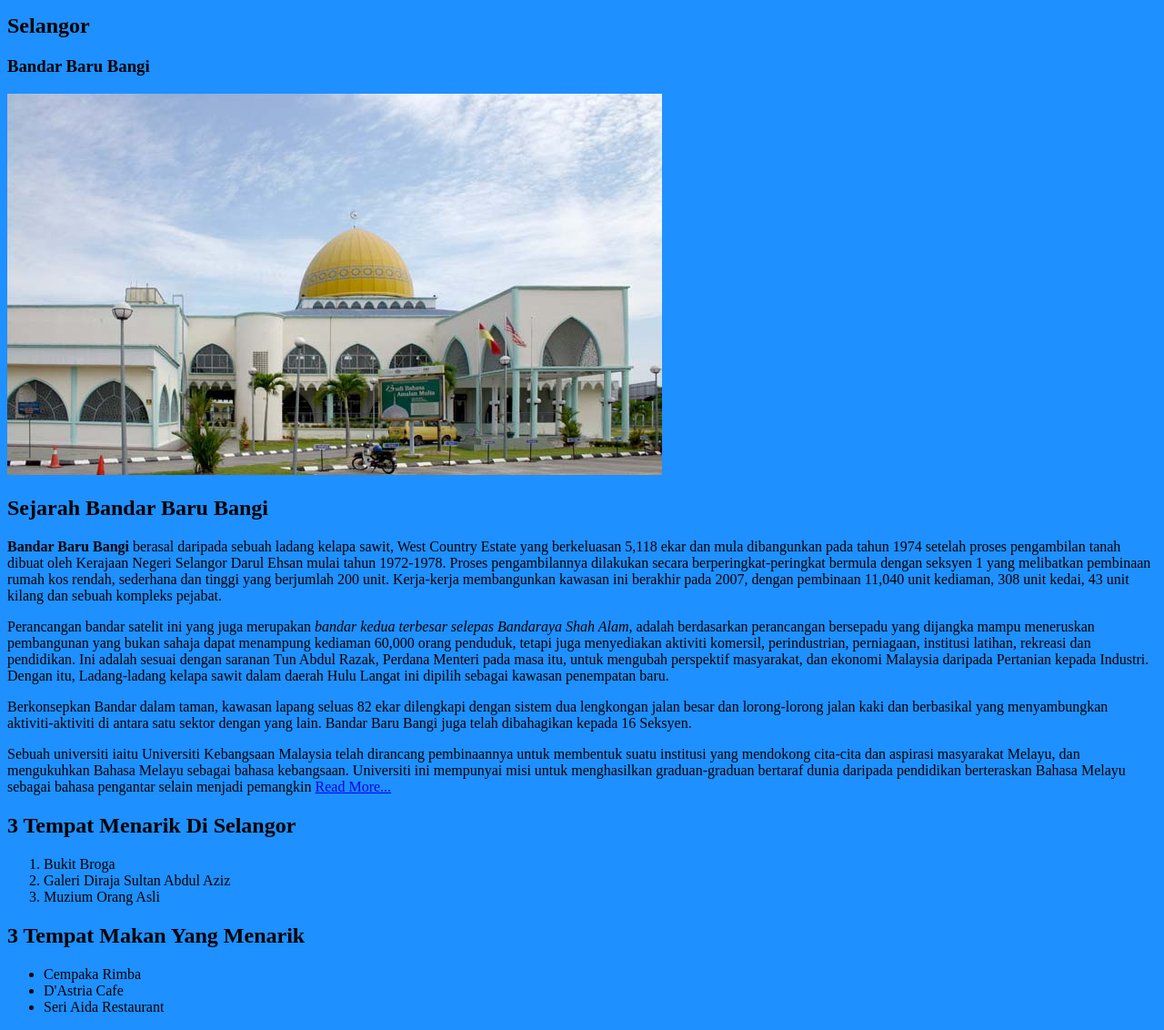
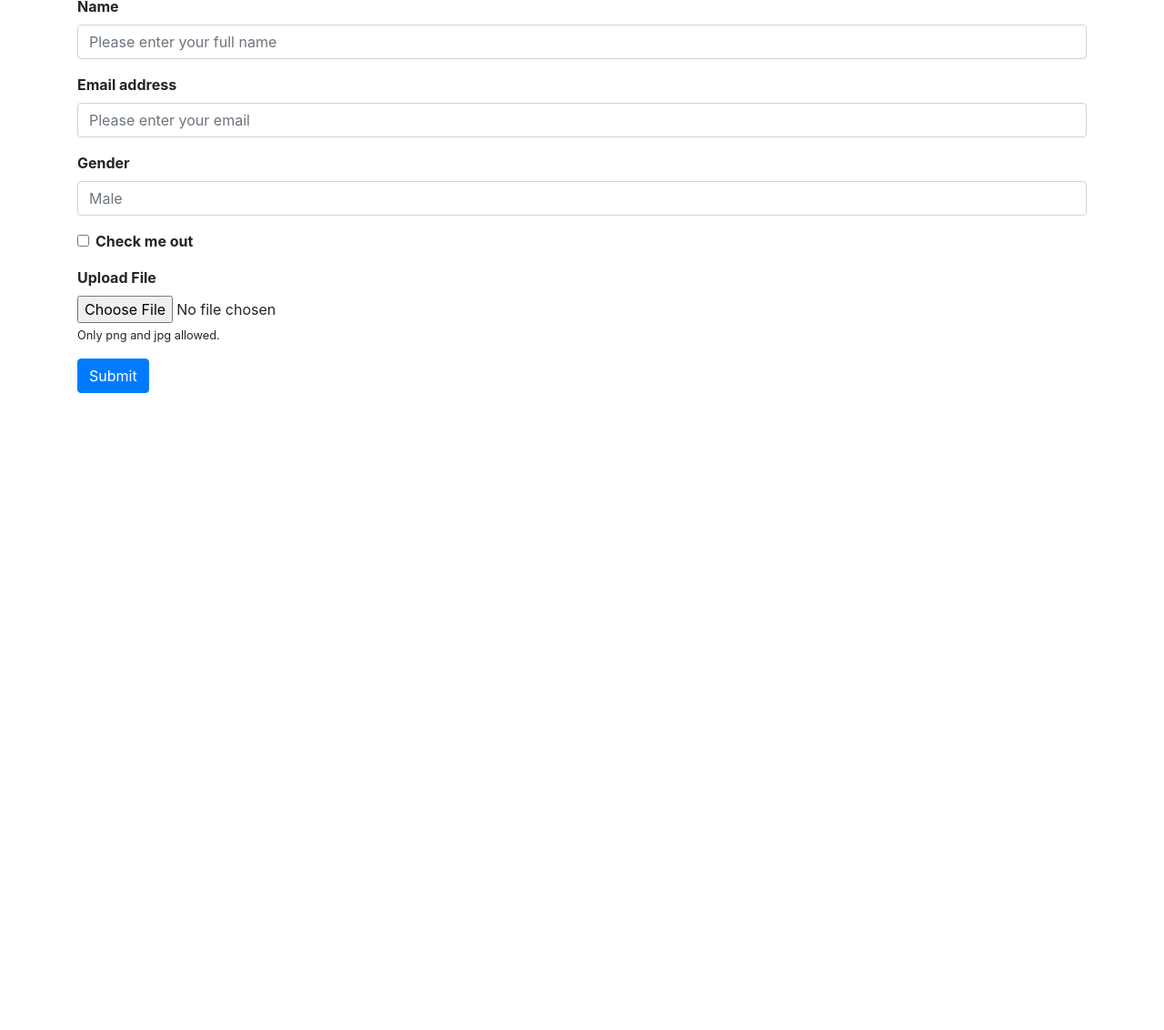
Before and after one commit to yangnuramalina/place-to-visit-bandarbarubangi, a plain HTML site: page index.html in a window 1280 px wide. Shown: the part 5-1137 px from the top of the page at 91% size. After the commit the page ends 800 px from the top, so only its background shows below. Drawn offline with nearby package versions, Linux system fonts and the light colour scheme.

Commit message:
Add files via upload

```diff
--- a/index.html
+++ b/index.html
@@ -1,37 +1,52 @@
-<!DOCTYPE html>
-<html>
-<head>
-	<title>My Background Place</title>
-</head>
-<body style="background-color:DodgerBlue;">
-	<h2>Selangor</h2>
-	<h3>Bandar Baru Bangi</h3>
-	<img src="pic1.jpg">
-	<br>
-	<h2>Sejarah Bandar Baru Bangi</h2>
+<!doctype html>
+<html lang="en">
+  <head>
+    <!-- Required meta tags -->
+    <meta charset="utf-8">
+    <meta name="viewport" content="width=device-width, initial-scale=1, shrink-to-fit=no">
 
-	<p><strong>Bandar Baru Bangi</strong> berasal daripada sebuah ladang kelapa sawit, West Country Estate yang berkeluasan 5,118 ekar dan mula dibangunkan pada tahun 1974 setelah proses pengambilan tanah dibuat oleh Kerajaan Negeri Selangor Darul Ehsan mulai tahun 1972-1978. Proses pengambilannya dilakukan secara berperingkat-peringkat bermula dengan seksyen 1 yang melibatkan pembinaan rumah kos rendah, sederhana dan tinggi yang berjumlah 200 unit. Kerja-kerja membangunkan kawasan ini berakhir pada 2007, dengan pembinaan 11,040 unit kediaman, 308 unit kedai, 43 unit kilang dan sebuah kompleks pejabat.</p>
+    <!-- Bootstrap CSS -->
+    <link rel="stylesheet" href="https://stackpath.bootstrapcdn.com/bootstrap/4.1.0/css/bootstrap.min.css" integrity="sha384-9gVQ4dYFwwWSjIDZnLEWnxCjeSWFphJiwGPXr1jddIhOegiu1FwO5qRGvFXOdJZ4" crossorigin="anonymous">
 
-<p>Perancangan bandar satelit ini yang juga merupakan <em>bandar kedua terbesar selepas Bandaraya Shah Alam</em>, adalah berdasarkan perancangan bersepadu yang dijangka mampu meneruskan pembangunan yang bukan sahaja dapat menampung kediaman 60,000 orang penduduk, tetapi juga menyediakan aktiviti komersil, perindustrian, perniagaan, institusi latihan, rekreasi dan pendidikan. Ini adalah sesuai dengan saranan Tun Abdul Razak, Perdana Menteri pada masa itu, untuk mengubah perspektif masyarakat, dan ekonomi Malaysia daripada Pertanian kepada Industri. Dengan itu, Ladang-ladang kelapa sawit dalam daerah Hulu Langat ini dipilih sebagai kawasan penempatan baru.</p>
+    <title>Assignment 4-Form</title>
+  </head>
+  <body>
+    <div class="container">
+  <form>
+  <div class="form-group">
+    <label for="exampleInputName"><strong>Name</strong></label>
+    <input type="text" class="form-control" id="exampleInputName" placeholder="Please enter your full name">
+  </div>
 
-<p>Berkonsepkan Bandar dalam taman, kawasan lapang seluas 82 ekar dilengkapi dengan sistem dua lengkongan jalan besar dan lorong-lorong jalan kaki dan berbasikal yang menyambungkan aktiviti-aktiviti di antara satu sektor dengan yang lain. Bandar Baru Bangi juga telah dibahagikan kepada 16 Seksyen.</p>
+  <div class="form-group">
+    <label for="exampleInputEmail1"><strong>Email address</strong></label>
+    <input type="email" class="form-control" id="exampleInputEmail1" aria-describedby="emailHelp" placeholder="Please enter your email">
+  </div>
 
-<p>Sebuah universiti iaitu Universiti Kebangsaan Malaysia telah dirancang pembinaannya untuk membentuk suatu institusi yang mendokong cita-cita dan aspirasi masyarakat Melayu, dan mengukuhkan Bahasa Melayu sebagai bahasa kebangsaan. Universiti ini mempunyai misi untuk menghasilkan graduan-graduan bertaraf dunia daripada pendidikan berteraskan Bahasa Melayu sebagai bahasa pengantar selain menjadi pemangkin <a href="https://ms.wikipedia.org/wiki/Bandar_Baru_Bangi">Read More...</a></p>
+  <div class="form-group">
+    <label for="exampleInputGender"><strong>Gender</strong></label>
+    <input type="text" class="form-control" id="exampleInputgender" placeholder="Male">
+  </div>
 
-<h2>3 Tempat Menarik Di Selangor</h2>
-<ol>
-	<li>Bukit Broga</li>
-	<li>Galeri Diraja Sultan Abdul Aziz</li>
-	<li>Muzium Orang Asli</li>
-</ol>
+  <div class="form-group form-check">
+    <input type="checkbox" class="form-check-input" id="exampleCheck1">
+    <label class="form-check-label" for="exampleCheck1"><strong>Check me out</strong></label>
+  </div>
 
-<h2>3 Tempat Makan Yang Menarik</h2>
-<ul>
-	<li>Cempaka Rimba</li>
- 	<li>D'Astria Cafe</li>
-	<li>Seri Aida Restaurant</li>
-</ul>
+  <div class="form-group">
+    <label for="exampleFormControlFile1"><strong>Upload File</strong></label>
+    <input type="file" class="form-control-file" id="exampleFormControlFile1">
+     <small class="form-text">Only png and jpg allowed.</small>
+  </div>
+  <button type="submit" class="btn btn-primary">Submit</button>
+</form>
+</div>
 
 
-</body>
+    <!-- Optional JavaScript -->
+    <!-- jQuery first, then Popper.js, then Bootstrap JS -->
+    <script src="https://code.jquery.com/jquery-3.3.1.slim.min.js" integrity="sha384-q8i/X+965DzO0rT7abK41JStQIAqVgRVzpbzo5smXKp4YfRvH+8abtTE1Pi6jizo" crossorigin="anonymous"></script>
+    <script src="https://cdnjs.cloudflare.com/ajax/libs/popper.js/1.14.0/umd/popper.min.js" integrity="sha384-cs/chFZiN24E4KMATLdqdvsezGxaGsi4hLGOzlXwp5UZB1LY//20VyM2taTB4QvJ" crossorigin="anonymous"></script>
+    <script src="https://stackpath.bootstrapcdn.com/bootstrap/4.1.0/js/bootstrap.min.js" integrity="sha384-uefMccjFJAIv6A+rW+L4AHf99KvxDjWSu1z9VI8SKNVmz4sk7buKt/6v9KI65qnm" crossorigin="anonymous"></script>
+  </body>
 </html>
```
